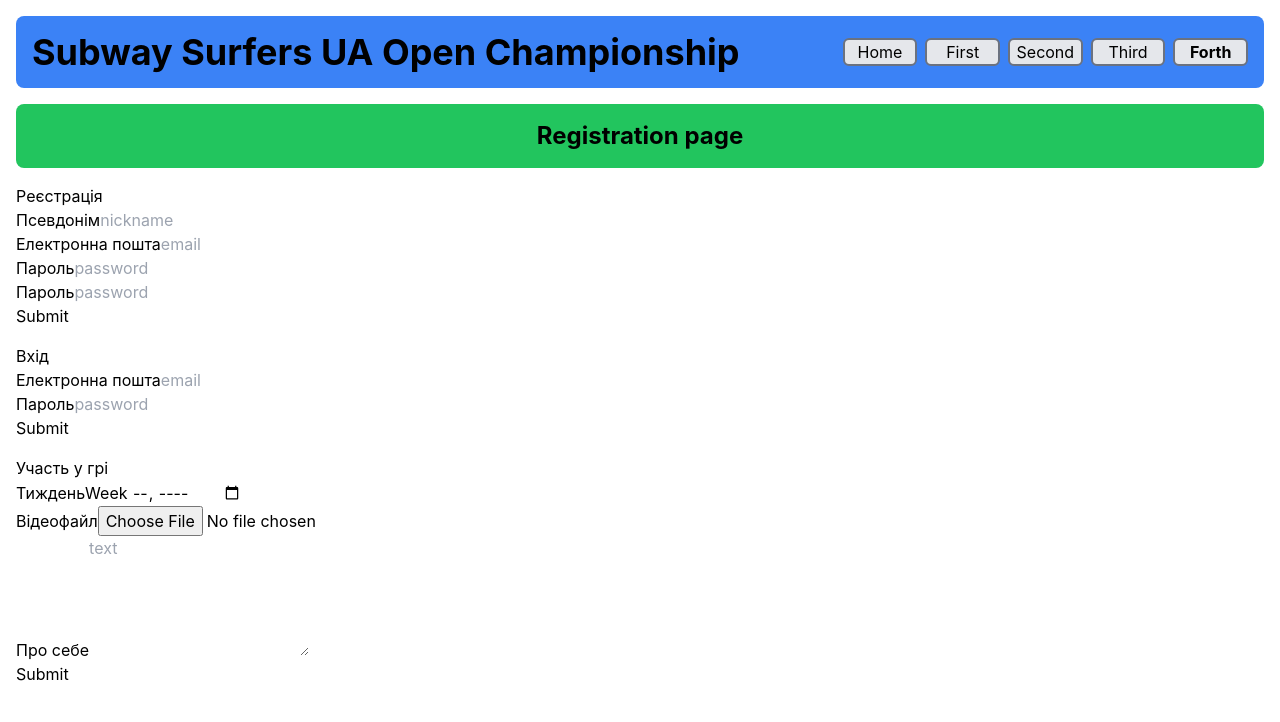
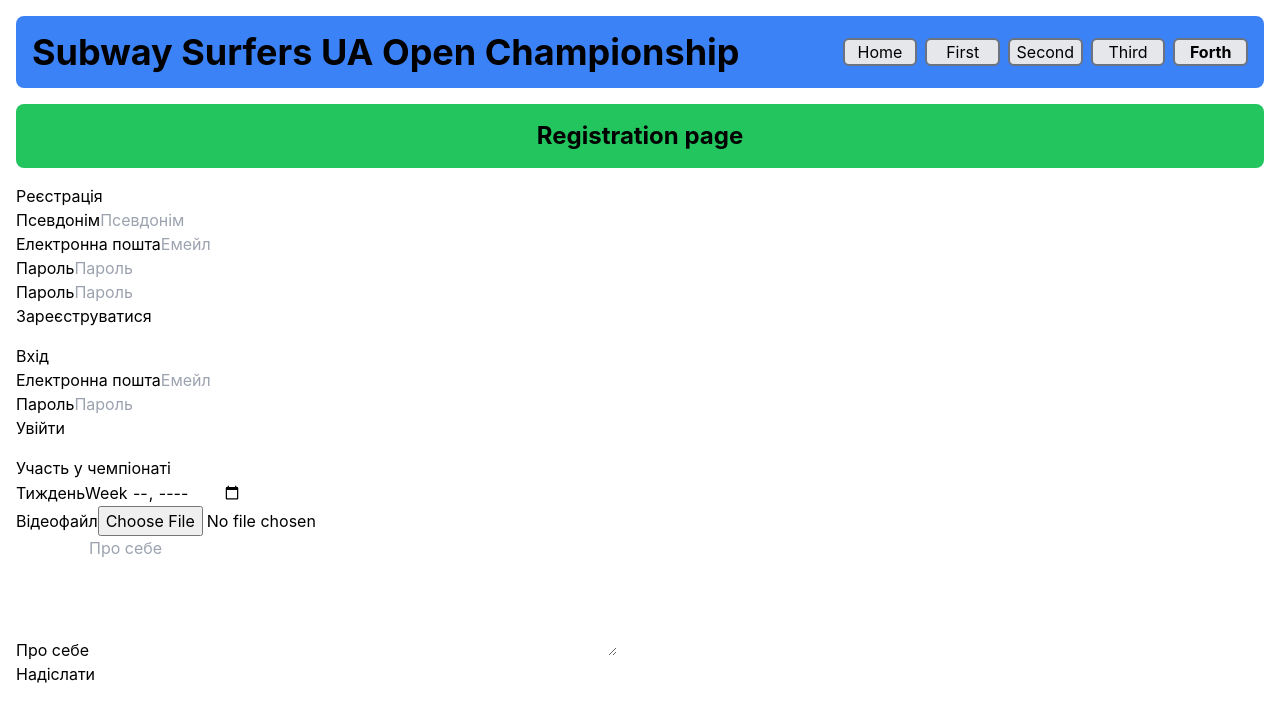
Before and after one commit to oleksandrmaliy/ssuaopen, a React (Vite) app: page /forth in a window 1280 px wide. Shown: the top 722 px of the page. Built offline with nearby package versions, Linux system fonts and the light colour scheme.

Commit message:
done forms

```diff
--- a/src/components/login.jsx
+++ b/src/components/login.jsx
@@ -39,7 +39,7 @@
         <Form>
           <div>
             <label htmlFor={emailId}>Електронна пошта</label>
-            <Field type="email" name="email" id={emailId} placeholder="email" />
+            <Field type="email" name="email" id={emailId} placeholder="Емейл" />
             <ErrorMessage name="email" component={ErrorToast} />
           </div>
 
@@ -49,12 +49,12 @@
               type="password"
               name="password"
               id={passwordId}
-              placeholder="password"
+              placeholder="Пароль"
             />
             <ErrorMessage name="password" component={ErrorToast} />
           </div>
 
-          <button type="submit">Submit</button>
+          <button type="submit">Увійти</button>
         </Form>
       </Formik>
     </div>
--- a/src/components/participation.jsx
+++ b/src/components/participation.jsx
@@ -1,4 +1,4 @@
-import { useId } from 'react';
+import { useId, useRef } from 'react';
 import { Formik, Form, Field, ErrorMessage } from 'formik';
 import * as Yup from 'yup';
 
@@ -8,37 +8,26 @@
   'video/avi',
   'video/mkv',
   'video/quicktime',
-]; // MOV = quicktime
+];
 
 const userValues = {
   week: '',
-  file: '',
+  video: null,
   text: '',
 };
 
 const userSchema = Yup.object().shape({
   week: Yup.string().required('Оберіть тиждень'),
-  file: Yup.mixed()
+  video: Yup.mixed()
     .required('Відеофайл обов’язковий')
-    .test('is-valid-size', 'Max allowed size is 50MB', (value) => {
-      console.log(value);
-      console.log(value.name);
-      console.log(value[0].size);
-      value && value.size <= MAX_VIDEO_SIZE;
+    .test('is-valid-size', 'Файл завеликий (макс. 50MB)', (value) => {
+      return value && value.size <= MAX_VIDEO_SIZE;
     })
-
-    // .test('fileSize', 'Файл завеликий (макс. 50MB)', (value) => {
-    //   console.log(value);
-    //   console.log(value.type);
-    //   console.log(value.size);
-    //   return value instanceof File && value.size <= MAX_VIDEO_SIZE;
-    // })
     .test(
       'fileType',
       'Непідтримуваний формат (дозволено MP4, AVI, MKV, MOV)',
       (value) => {
-        if (!value || !(value instanceof File)) return true;
-        return SUPPORTED_VIDEO_FORMATS.includes(value.type);
+        return value && SUPPORTED_VIDEO_FORMATS.includes(value.type);
       },
     ),
   text: Yup.string()
@@ -48,7 +37,7 @@
 });
 
 const ErrorToast = ({ children }) => {
-  return <h3>{children}</h3>;
+  return <h3 style={{ color: 'red' }}>{children}</h3>;
 };
 
 const Participation = ({ className }) => {
@@ -56,37 +45,56 @@
   const fileId = useId();
   const textAreaId = useId();
 
+  const videoInputRef = useRef(null); // Створення рефу для input[type="file"]
+
   const handleSubmit = (values, actions) => {
-    console.log(values);
+    console.log('Форма відправлена:', values);
+    console.log(values.video);
+    console.log(values.video.size);
+    console.log(values.video.type);
 
     actions.resetForm();
+
+    if (videoInputRef.current) {
+      videoInputRef.current.value = ''; // очищаємо значення файлу
+    }
   };
 
   return (
     <div className={className}>
-      <h3>Участь у грі</h3>
+      <h3>Участь у чемпіонаті</h3>
       <Formik
         initialValues={userValues}
         onSubmit={handleSubmit}
         validationSchema={userSchema}
       >
+        {({ setFieldValue }) => (
           <Form>
             <div>
               <label htmlFor={weekId}>Тиждень</label>
-            <Field type="week" name="week" id={weekId} placeholder="week" />
+              <Field
+                type="week"
+                name="week"
+                id={weekId}
+                placeholder="Тиждень"
+              />
               <ErrorMessage name="week" component={ErrorToast} />
             </div>
 
             <div>
               <label htmlFor={fileId}>Відеофайл</label>
-            <Field
+              <input
+                ref={videoInputRef} // Прив'язуємо реф
+                id={fileId}
+                name="video"
                 type="file"
                 accept="video/*"
-              name="file"
-              id={fileId}
-              placeholder="videofile"
+                onChange={(event) => {
+                  const file = event.currentTarget.files?.[0];
+                  setFieldValue('video', file);
+                }}
               />
-            <ErrorMessage name="file" component={ErrorToast} />
+              <ErrorMessage name="video" component={ErrorToast} />
             </div>
 
             <div>
@@ -94,16 +102,18 @@
               <Field
                 as="textarea"
                 rows="5"
+                cols="50"
                 wrap="hard"
                 name="text"
                 id={textAreaId}
-              placeholder="text"
+                placeholder="Про себе"
               />
               <ErrorMessage name="text" component={ErrorToast} />
             </div>
 
-          <button type="submit">Submit</button>
+            <button type="submit">Надіслати</button>
           </Form>
+        )}
       </Formik>
     </div>
   );
--- a/src/components/registration.jsx
+++ b/src/components/registration.jsx
@@ -57,14 +57,14 @@
               type="text"
               name="nickname"
               id={nickId}
-              placeholder="nickname"
+              placeholder="Псевдонім"
             />
             <ErrorMessage name="nickname" component={ErrorToast} />
           </div>
 
           <div>
             <label htmlFor={emailId}>Електронна пошта</label>
-            <Field type="email" name="email" id={emailId} placeholder="email" />
+            <Field type="email" name="email" id={emailId} placeholder="Емейл" />
             <ErrorMessage name="email" component={ErrorToast} />
           </div>
 
@@ -74,7 +74,7 @@
               type="password"
               name="password"
               id={passwordId}
-              placeholder="password"
+              placeholder="Пароль"
             />
             <ErrorMessage name="password" component={ErrorToast} />
           </div>
@@ -85,12 +85,12 @@
               type="password"
               name="cfmPassword"
               id={cfmPasswordId}
-              placeholder="password"
+              placeholder="Пароль"
             />
             <ErrorMessage name="cfmPassword" component={ErrorToast} />
           </div>
 
-          <button type="submit">Submit</button>
+          <button type="submit">Зареєструватися</button>
         </Form>
       </Formik>
     </div>
```
Lines whose indentation alone changed are shown as unchanged.
